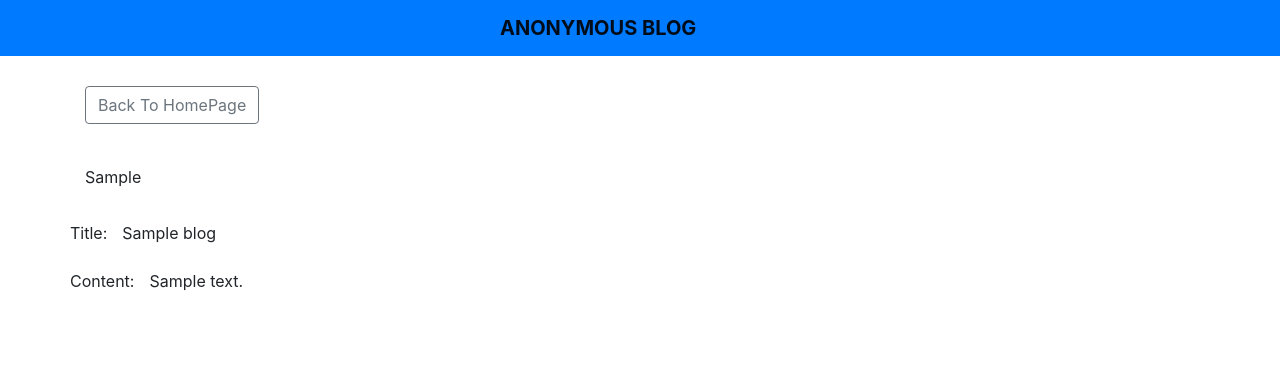
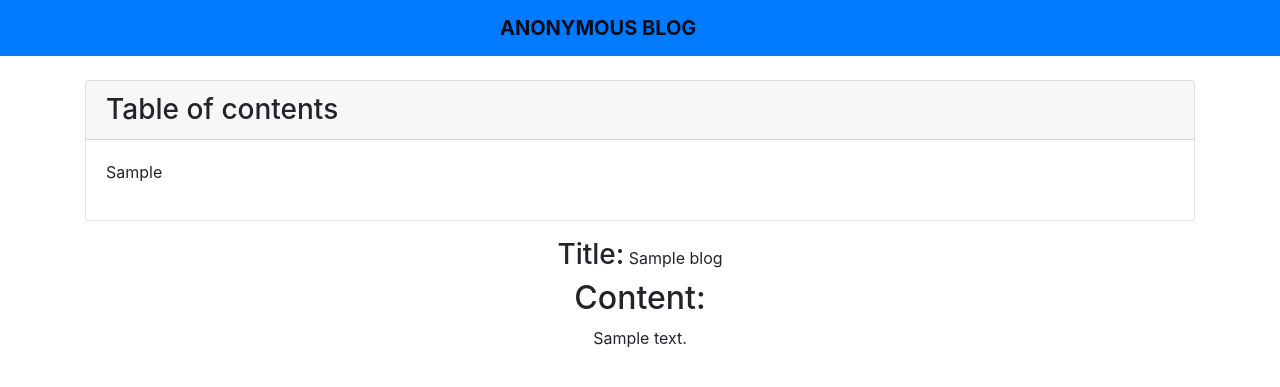
Before and after one commit to Sudhathankavel/djangoprojects, a Django app: template Blog/templates/Blog/content.html in a window 1280 px wide. Shown: the top 387 px of the page. Run offline with Django 3.2, Linux system fonts and the light colour scheme; the template is opened without the code that fills it: most values are stand-ins (such as "Sample title", 1, 10 or a date in 2020); data that the repository does not hold is empty; some libraries are stand-ins or nearby versions.

Commit message:
modified - Beautifulsoup to walk through all tags

```diff
--- a/Blog/templates/Blog/content.html
+++ b/Blog/templates/Blog/content.html
@@ -4,8 +4,13 @@
 {% block pagecontent %}
 <div class="container">
     <div class="form-group">
-        <div class="href-div">
-            <a  class="btn btn-outline-secondary" href="{% url 'Blog:homepage' %}">Back To HomePage</a><br/><br/>
+        <div class="card mt-4">
+            <h3 class="card-header success-color white-text">Table of contents</h3>
+            <div class="card-body">
+                {% autoescape off %}
+                    {{blog_toc|linebreaks}}
+                {% endautoescape %}
+            </div>
         </div>
 
         <div class="form-group row">
@@ -13,7 +18,7 @@
                 {%if messages %}
                     <div class="messages">
                         {% for message in messages %}
-                            <div class="alert alert-success"  role="alert">
+                            <div class="alert alert-success mt-3"  role="alert">
                                 {{message|safe}}
                             </div>
                         {% endfor %}
@@ -22,23 +27,16 @@
             </div>
         </div>
 
-        <div class="form-group row">
-            <label for="Toc"></label>
-            <div class="col-sm-10">
-                {{blog_toc|linebreaks}}
-            </div>
-        </div>
-
-        <div class="form-group row">
-            <label for="blog_title">Title:</label>
-            <div class="col-sm-10">
+        <div class="container text-center">
+            <label for="blog_title" class='h3'>Title:</label>
+            <div class="d-inline">
                     {{blog.title}}
             </div>
         </div>
 
-        <div class="form-group row">
-            <label for="blog_content">Content:</label>
-            <div class="col-sm-10">
+        <div class="container text-center">
+            <label for="blog_content" class='h2'>Content:</label>
+            <div class="d-inline">
                 {% autoescape off %}
                     {{blog.content|linebreaks}}
                 {% endautoescape %}
```
Also changed, not shown: Blog/views.py (+8 -9 lines).
